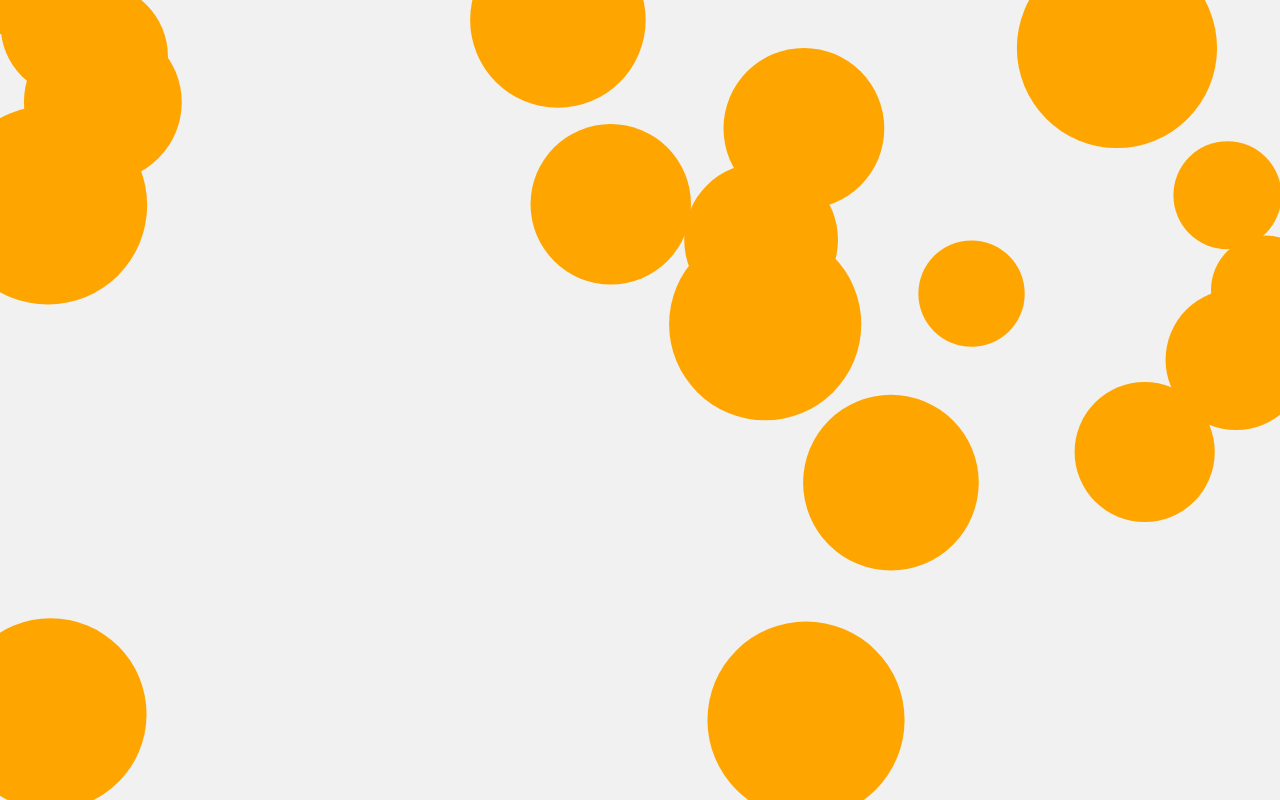
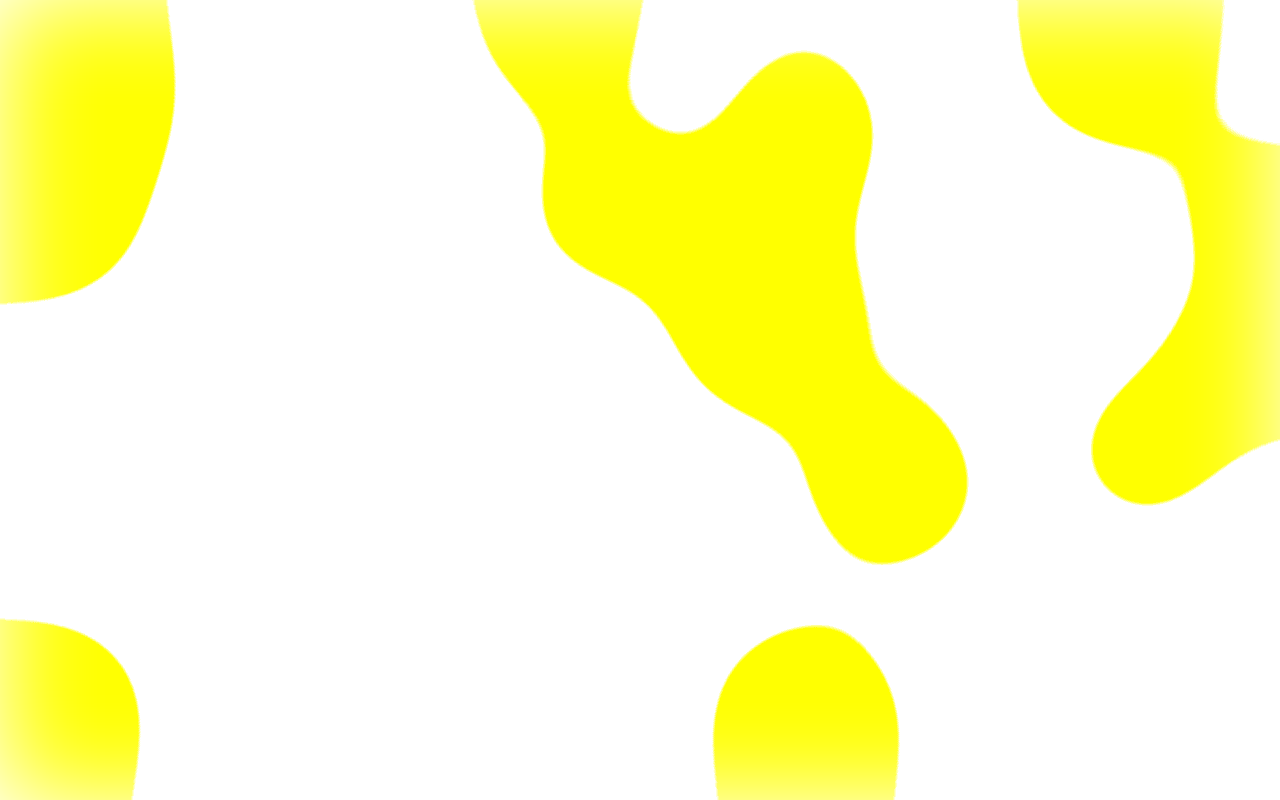
Before and after one commit to cho-hyeonjin/canvas-playground, a plain HTML site: page 1-particle/index.html in a window 1280 px wide. Drawn offline with Linux system fonts and the light colour scheme.

Commit message:
Implementing the 🧪'Gooey' effect using CSS 'filter' properties that include settings for 'blur and contrast' based on the canvas's 'background-color'

```diff
--- a/1-particle/style.css
+++ b/1-particle/style.css
@@ -8,4 +8,6 @@ body {
 
 canvas {
   background-color: #f1f1f1;
+  filter: blur(50px) contrast(50);
+  /* 그러나 위 방법은 배경에 대한 contrast로 조절해야 하기 때문에 배경 색상이 있어야 동작이 되고 particle의 색상 컨트롤이 어렵다는 단점이 있음 */
 }
```
Also changed, not shown: 1-particle/public/notes/gooey/gooey-1.png (added), 1-particle/public/notes/gooey/gooey-2.png (added).
